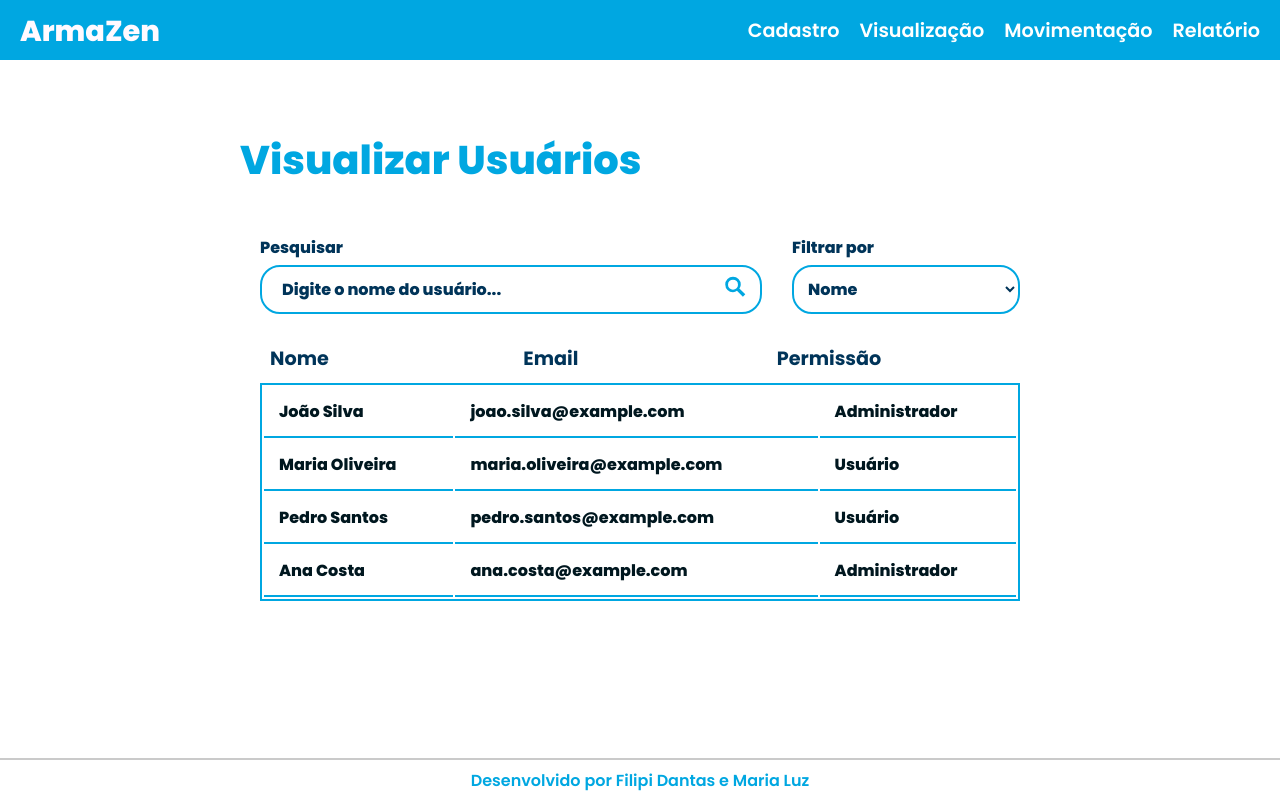
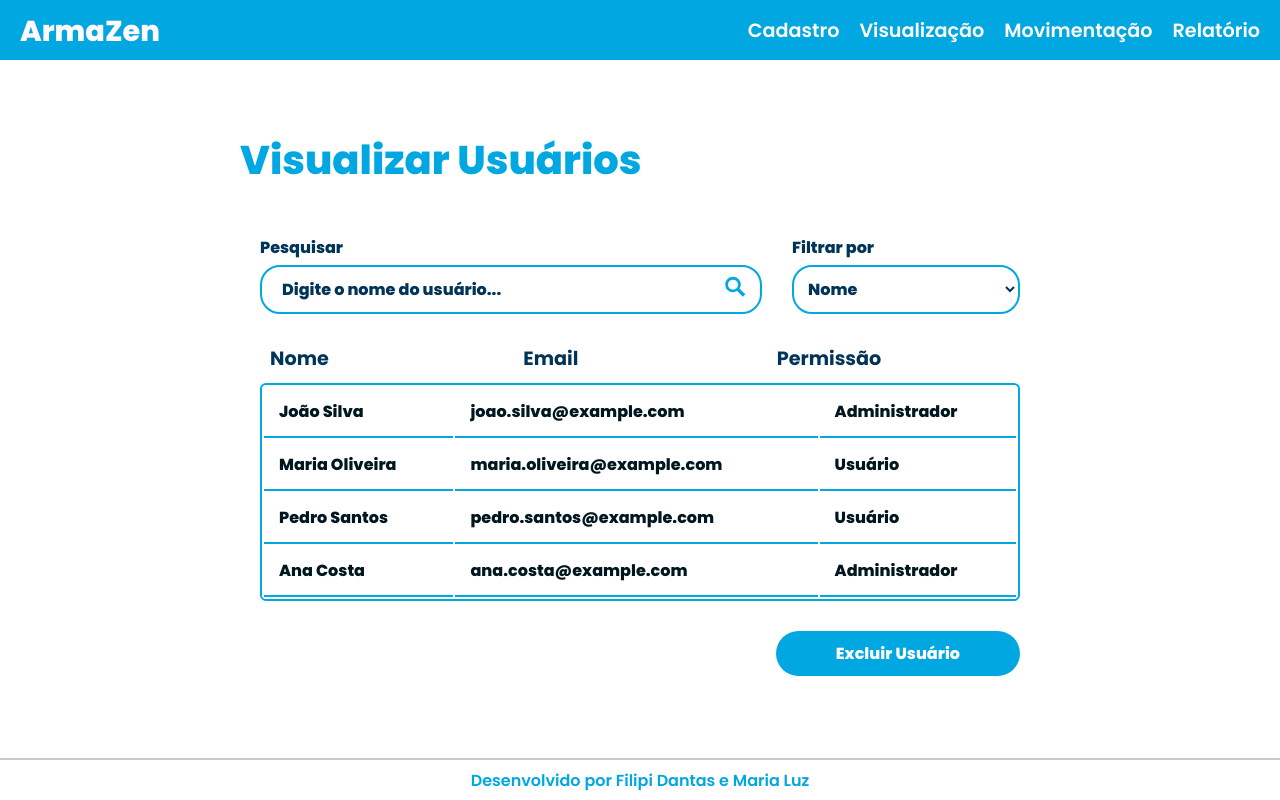
Before and after one commit to Filipi0/armaZen, a Next.js app: page /vizualizar-usuario in a window 1280 px wide. Built offline with nearby package versions, Linux system fonts and the light colour scheme.

Commit message:
feat: Adicionar funcionalidade de exclusão de usuário na tela de visualização

```diff
--- a/src/pages/vizualizar-usuario.jsx
+++ b/src/pages/vizualizar-usuario.jsx
@@ -9,7 +9,11 @@ function VisualizarUsuarios() {
     console.log('Pesquisar usuário...');
   };
 
-  // Dados fictícios
+  const handleDelete = () => {
+    console.log('Excluir usuário...');
+  };
+
+  // Dados fictícios de usuários
   const usuarios = [
     { nome: 'João Silva', email: 'joao.silva@example.com', permissao: 'Administrador' },
     { nome: 'Maria Oliveira', email: 'maria.oliveira@example.com', permissao: 'Usuário' },
@@ -64,6 +68,12 @@ function VisualizarUsuarios() {
               </tbody>
             </table>
           </section>
+
+          <div className={styles.actionSection}>
+            <button type="button" className={styles.btnExcluir} onClick={handleDelete}>
+              Excluir Usuário
+            </button>
+          </div>
         </main>
       </div>
       <Footer />
--- a/src/styles/visualizar-usuarios.module.css
+++ b/src/styles/visualizar-usuarios.module.css
@@ -120,11 +120,11 @@
     margin-left: 15rem;
     margin-right: 15rem;
     border: 2px solid #00a7e1;
+    border-radius: 6px;
 }
 
 .userTable {
     width: 100%;
-    font-family: 'Poppins-Medium', sans-serif;
 }
 
 .userTable td {
@@ -135,3 +135,26 @@
     color: #00171f;
     font-size: 1rem;
 }
+
+/* Seção de ação */
+.actionSection {
+    display: flex;
+    justify-content: flex-end; /* Alinha o botão à direita */
+    margin-right: 15rem;
+    margin-top: 30px;
+}
+
+/* Estilo do botão de excluir */
+.btnExcluir {
+    background-color: #00a7e1;
+    color: #ffffff;
+    padding: 10px 60px;
+    border-radius: 30px;
+    border: none;
+    font-size: 1rem;
+    cursor: pointer;
+}
+
+.btnExcluir:hover {
+    background-color: #003459;
+}
```
